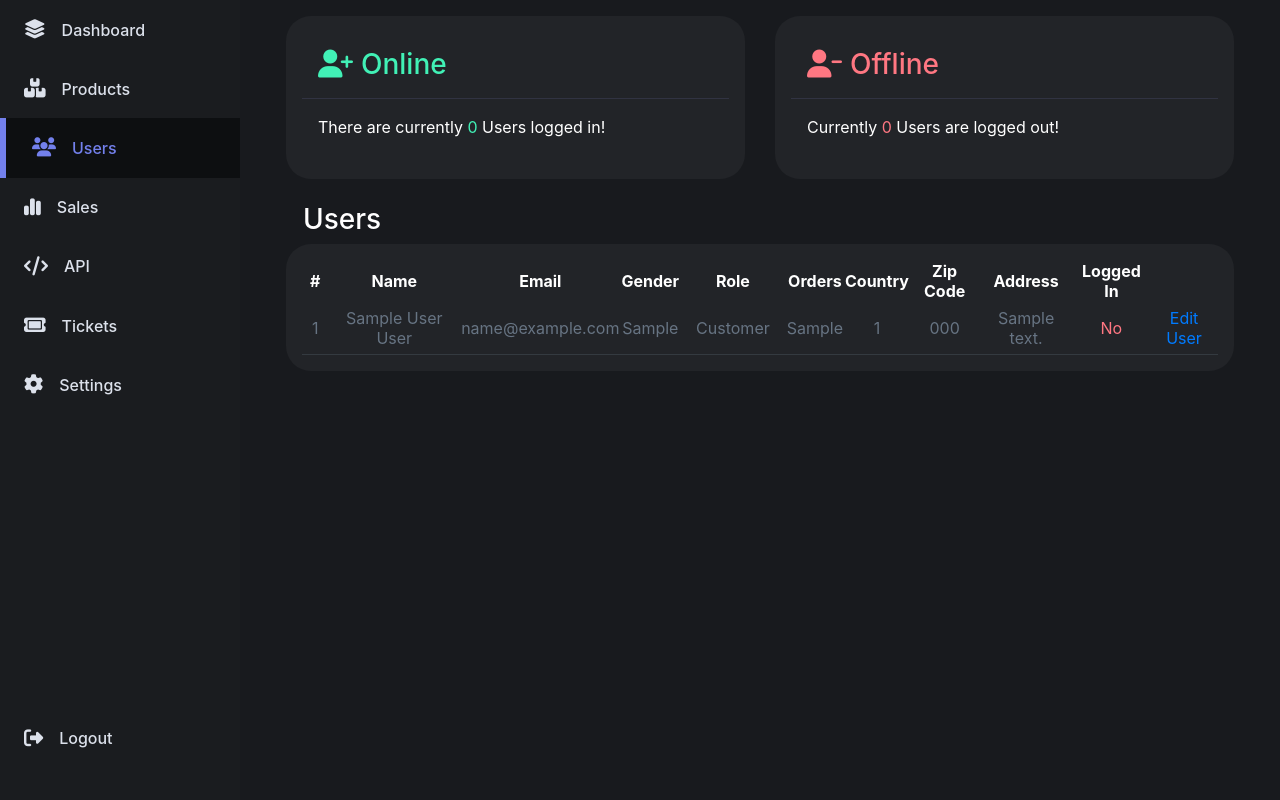
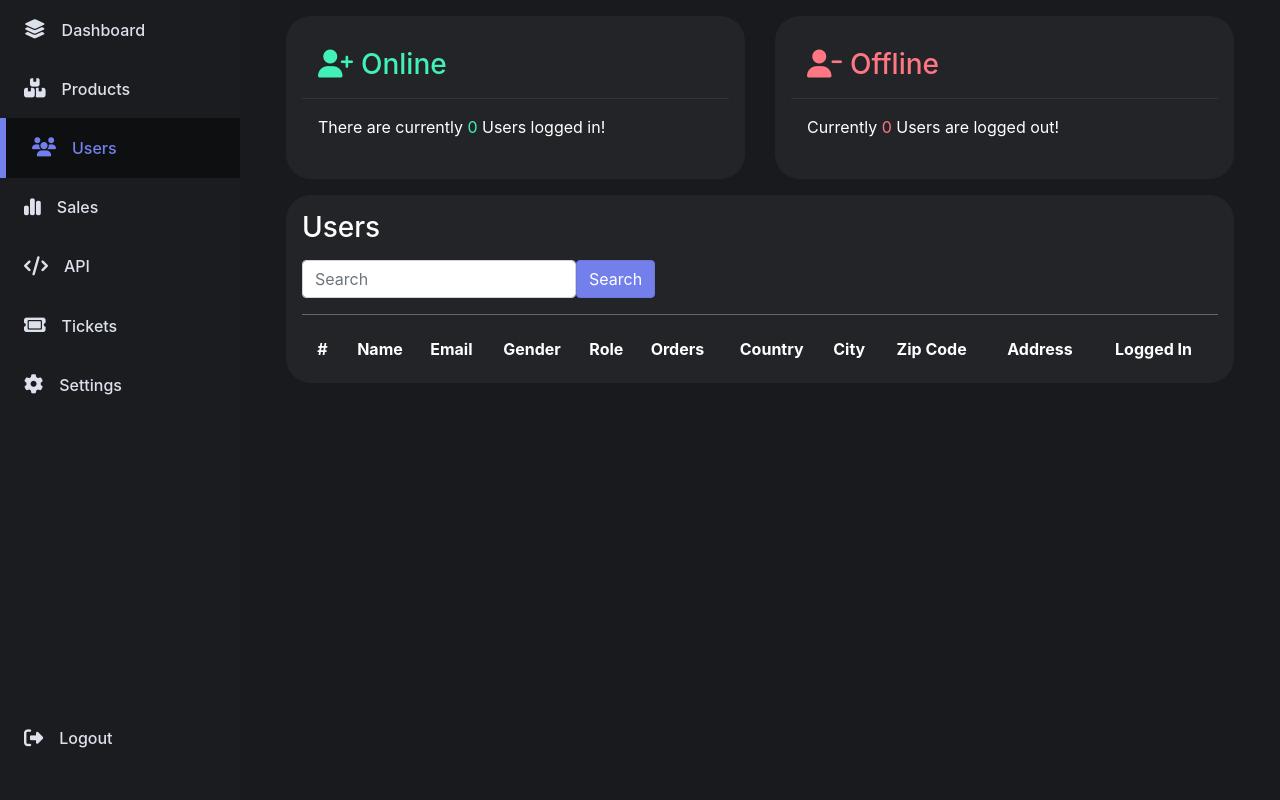
Before and after one commit to CalvinAX/SchoolShop, a PHP site: page /dashboard/users.php?search=1 in a window 1280 px wide. Run offline with PHP 8.4, Linux system fonts and the light colour scheme; the visitor is signed in with stand-in values (Sample User, id 1); tables that the repository leaves empty or names only in its code hold one stand-in row (values such as "Sample post"); lists and menus that the app fills with data are empty; some libraries are stand-ins or nearby versions.

Commit message:
User searchbar

```diff
--- a/SchoolShop/dashboard/users.php
+++ b/SchoolShop/dashboard/users.php
@@ -127,10 +127,16 @@ include '../connections/root_connection.php';
                     <!-- 1st Row Infos -->
 
                     <!-- 2nd Row Infos -->
-                    <h3 class="text-white ml-5 mt-3">Users</h3>
                     <div class="row ml-3 mr-3">
                         <div class="col-md">
-                            <div class="panel-card p-3 mb-2">
+                            <div class="panel-card p-3 mb-2 mt-2">
+                                <h3 class="text-white">Users</h3>
+                                <form class="form-inline mt-3" action="users.php" method="get">
+                                    <input class="form-control" type="search" placeholder="Search" name="search"
+                                        id="search">
+                                    <button class="btn button-submit" type="submit">Search</button>
+                                </form>
+                                <hr class="bg-secondary" />
                                 <table>
                                     <thead>
                                         <tr>
@@ -142,6 +148,7 @@ include '../connections/root_connection.php';
                                             <th>Role</th>
                                             <th>Orders</th>
                                             <th>Country</th>
+                                            <th>City</th>
                                             <th>Zip Code</th>
                                             <th>Address</th>
                                             <th>Logged In</th>
@@ -151,7 +158,14 @@ include '../connections/root_connection.php';
                                     <tbody>
                                         <?php
 
-                                        $sql = "SELECT * FROM accounts";
+                                        $searchstring = $_GET['search'];
+
+                                        if (!empty($searchstring)) {
+                                            $sql = "SELECT * FROM accounts WHERE name LIKE '%$searchstring%' OR lastname LIKE '%$searchstring%' OR username LIKE '%$searchstring%'";
+                                        } else {
+                                            $sql = "SELECT * FROM accounts";
+                                        }
+
                                         $results = $conn->query($sql);
 
                                         if ($results->num_rows > 0) {
@@ -172,6 +186,7 @@ include '../connections/root_connection.php';
 
                                                 echo "<td>" . $row['orders'] . "</td>
                                                 <td>" . $row['country'] . "</td>
+                                                <td>" . $row['city'] . "</td>
                                                 <td>" . $row['zip_code'] . "</td>
                                                 <td>" . $row['address'] . "</td>";
 
```
Also changed, not shown: SchoolShop/dashboard/tickets.php (+13 -12 lines).
